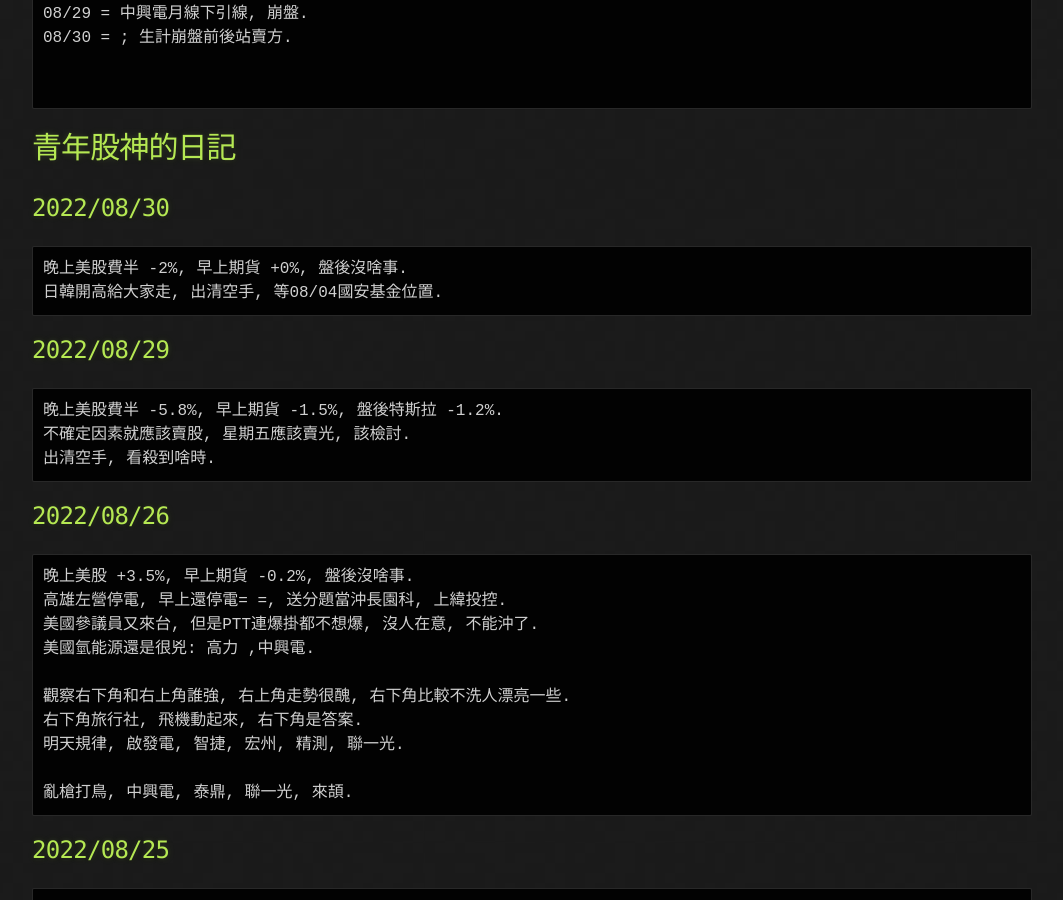
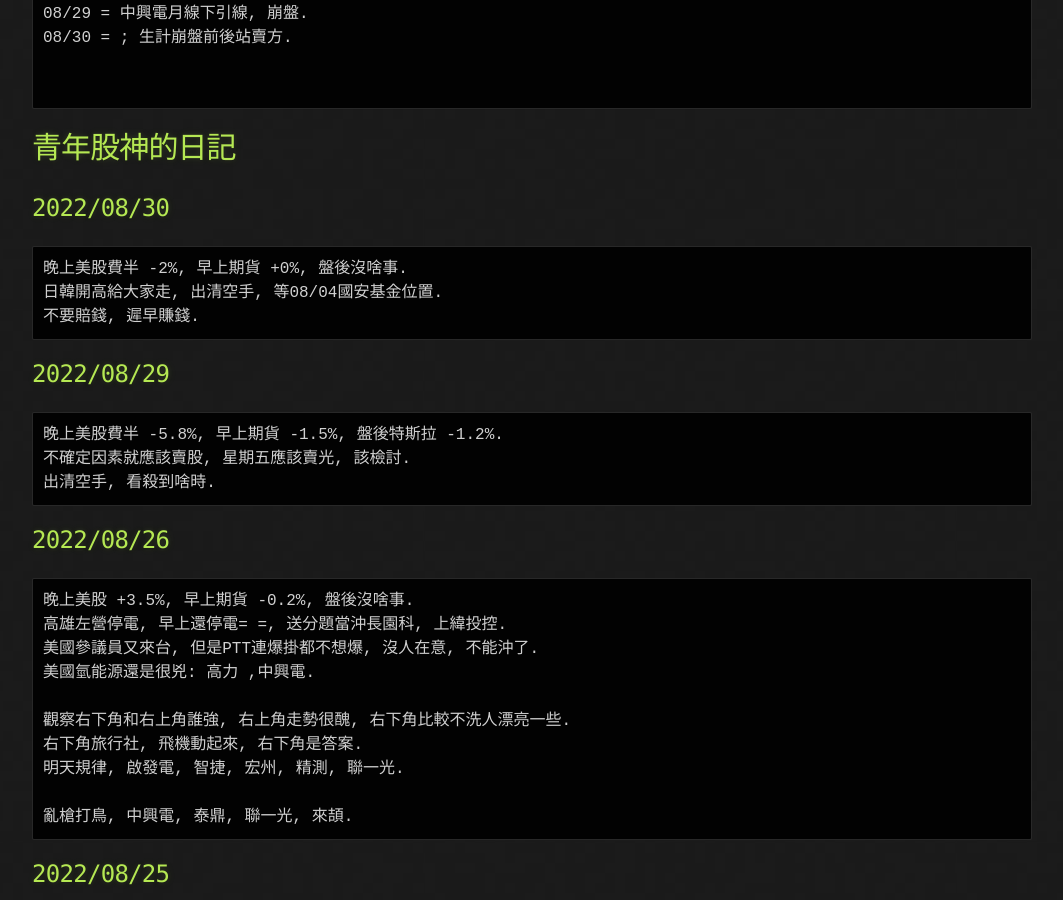
Before and after one commit to lepg5487/Stock_God, a Jekyll site: the page built from index.md, in a window 1280 px wide and 900 px high, scrolled down 754 px. Shown: the whole window, without its empty margins (108-1171 px from the left). Built offline with Jekyll 4.4.1, drawn with Linux system fonts in a browser that asks for light colours; our own code applies the rules of GitHub Pages for plain Markdown files.

Commit message:
Update index.md

````diff
--- a/index.md
+++ b/index.md
@@ -35,6 +35,7 @@
 ```
 晚上美股費半 -2%, 早上期貨 +0%, 盤後沒啥事.
 日韓開高給大家走, 出清空手, 等08/04國安基金位置.
+不要賠錢, 遲早賺錢.
 ```
 
 ## 2022/08/29
````
